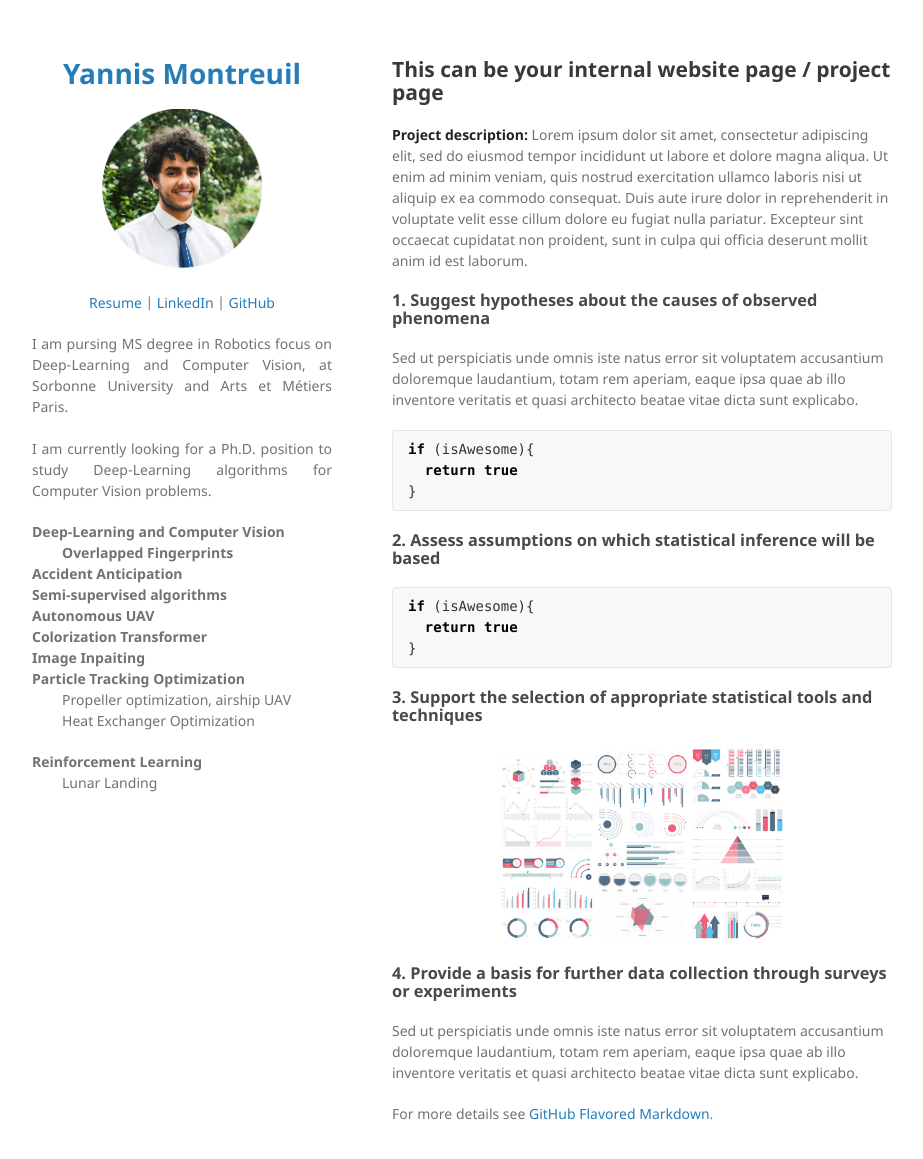
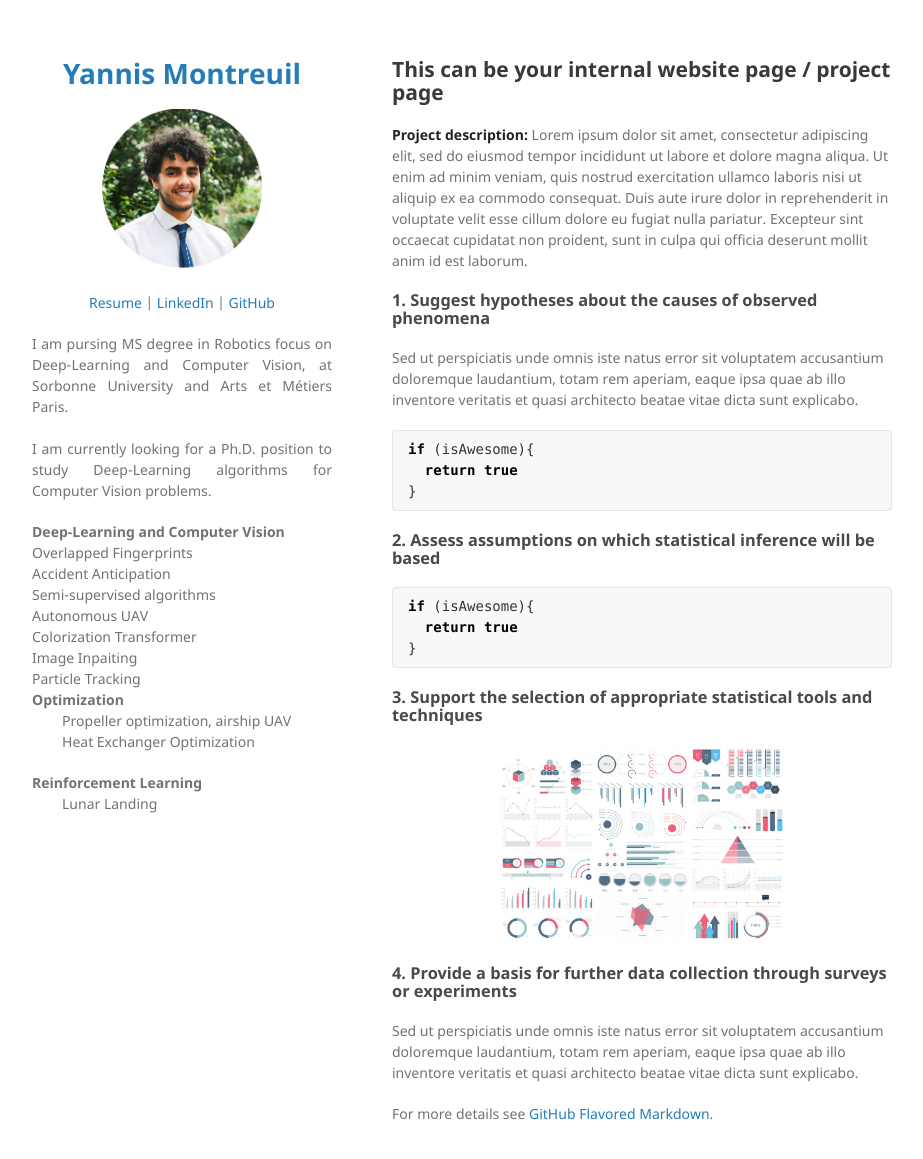
Before and after one commit to Yannis-98/yannis-98.github.io, a Jekyll site: the page built from sample_page.md, in a window 1280 px wide and 1194 px high. Shown: the top 1159 px of the window, without its empty margins (178-1101 px from the left). Built offline with Jekyll 4.4.1, drawn with Linux system fonts in a browser that asks for light colours; our own code applies the rules of GitHub Pages for plain Markdown files.

Commit message:
Update _config.yml

```diff
--- a/_config.yml
+++ b/_config.yml
@@ -17,13 +17,13 @@ description:
   </p>
 
   <b>Deep-Learning and Computer Vision</b>
-  <b style="margin-left:10%;">Overlapped Fingerprints<br>
+  <br style="margin-left:10%;">Overlapped Fingerprints<br>
   Accident Anticipation<br>
   Semi-supervised algorithms<br>
   Autonomous UAV<br>
   Colorization Transformer<br>
   Image Inpaiting<br>
-  Particle Tracking</b>
+  Particle Tracking</br>
   <b>Optimization </b>
   <p style="margin-left:10%;">Propeller optimization, airship UAV<br>
   Heat Exchanger Optimization</p>
```
